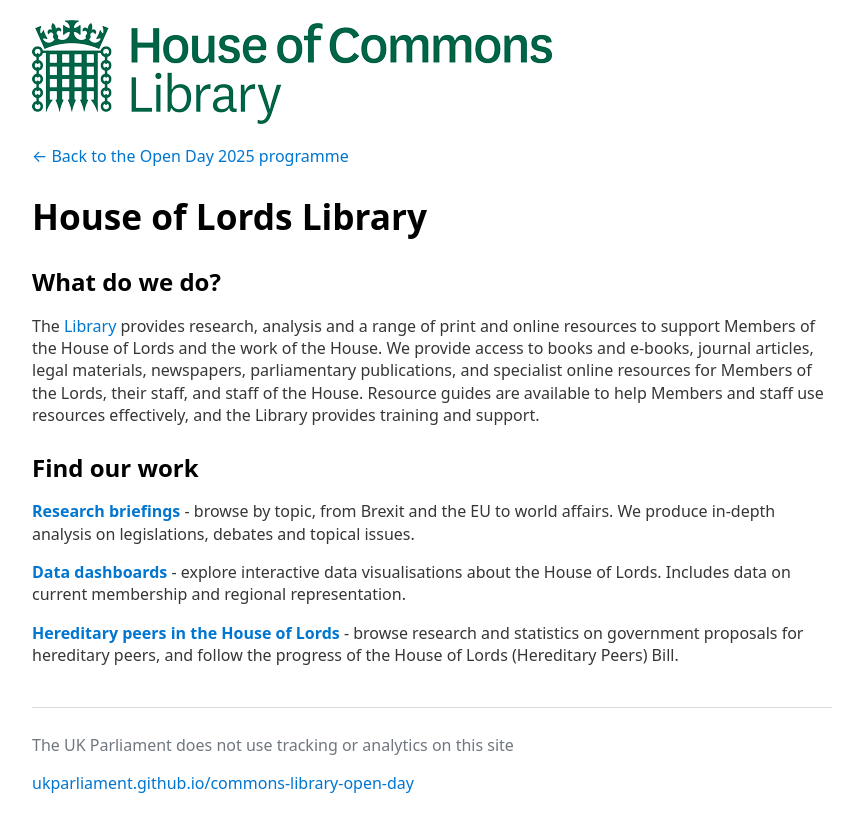
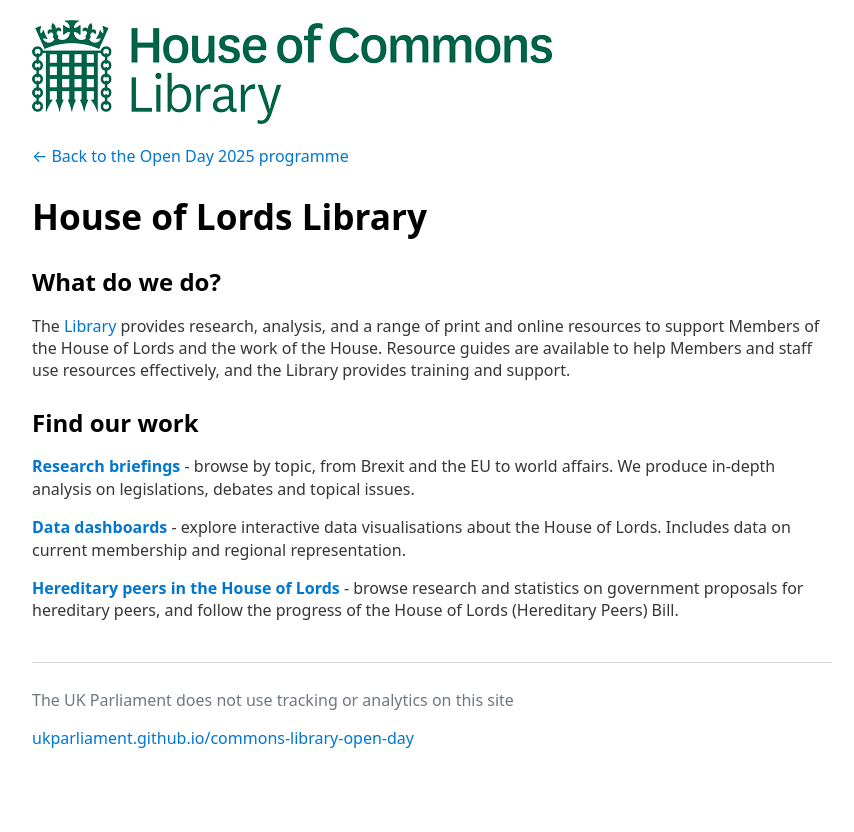
Before and after one commit to ukparliament/commons-library-open-day, a Jekyll site: the page built from 2025/hllibrary/index.md, in a window 1280 px wide. Shown: the top 832 px of the page, without its empty margins (208-1062 px from the left). Built offline with Jekyll 4.4.1, drawn with Linux system fonts in a browser that asks for light colours; our own code applies the rules of GitHub Pages for plain Markdown files.

Commit message:
second sentence kind of redundant

```diff
--- a/2025/hllibrary/index.md
+++ b/2025/hllibrary/index.md
@@ -3,7 +3,7 @@
 # House of Lords Library
 
 ## What do we do?
-The [Library](https://lordslibrary.parliament.uk/) provides research, analysis and a range of print and online resources to support Members of the House of Lords and the work of the House. We provide access to books and e-books, journal articles, legal materials, newspapers, parliamentary publications, and specialist online resources for Members of the Lords, their staff, and staff of the House. Resource guides are available to help Members and staff use resources effectively, and the Library provides training and support.
+The [Library](https://lordslibrary.parliament.uk/) provides research, analysis, and a range of print and online resources to support Members of the House of Lords and the work of the House.  Resource guides are available to help Members and staff use resources effectively, and the Library provides training and support.
 
 ## Find our work
 
```
